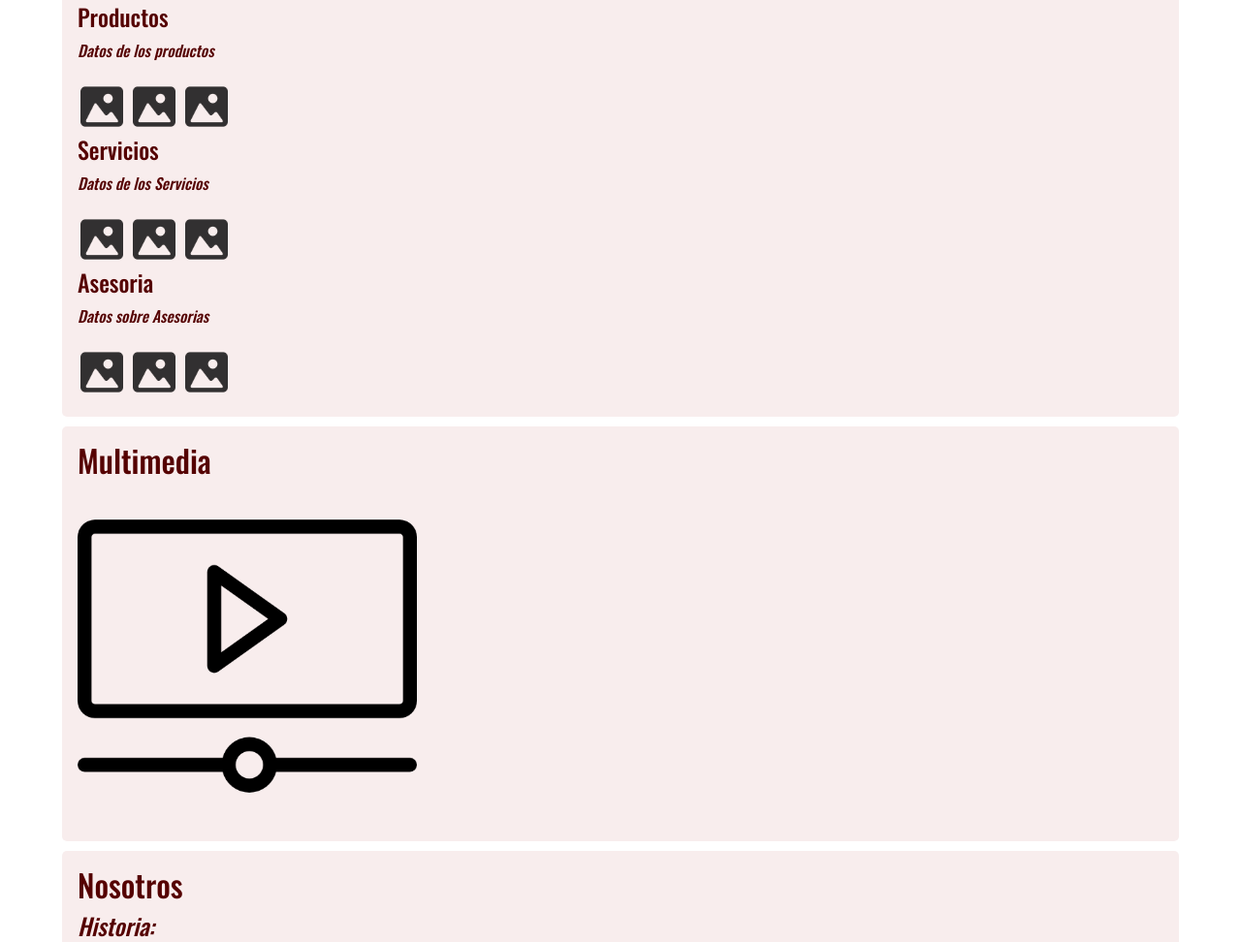
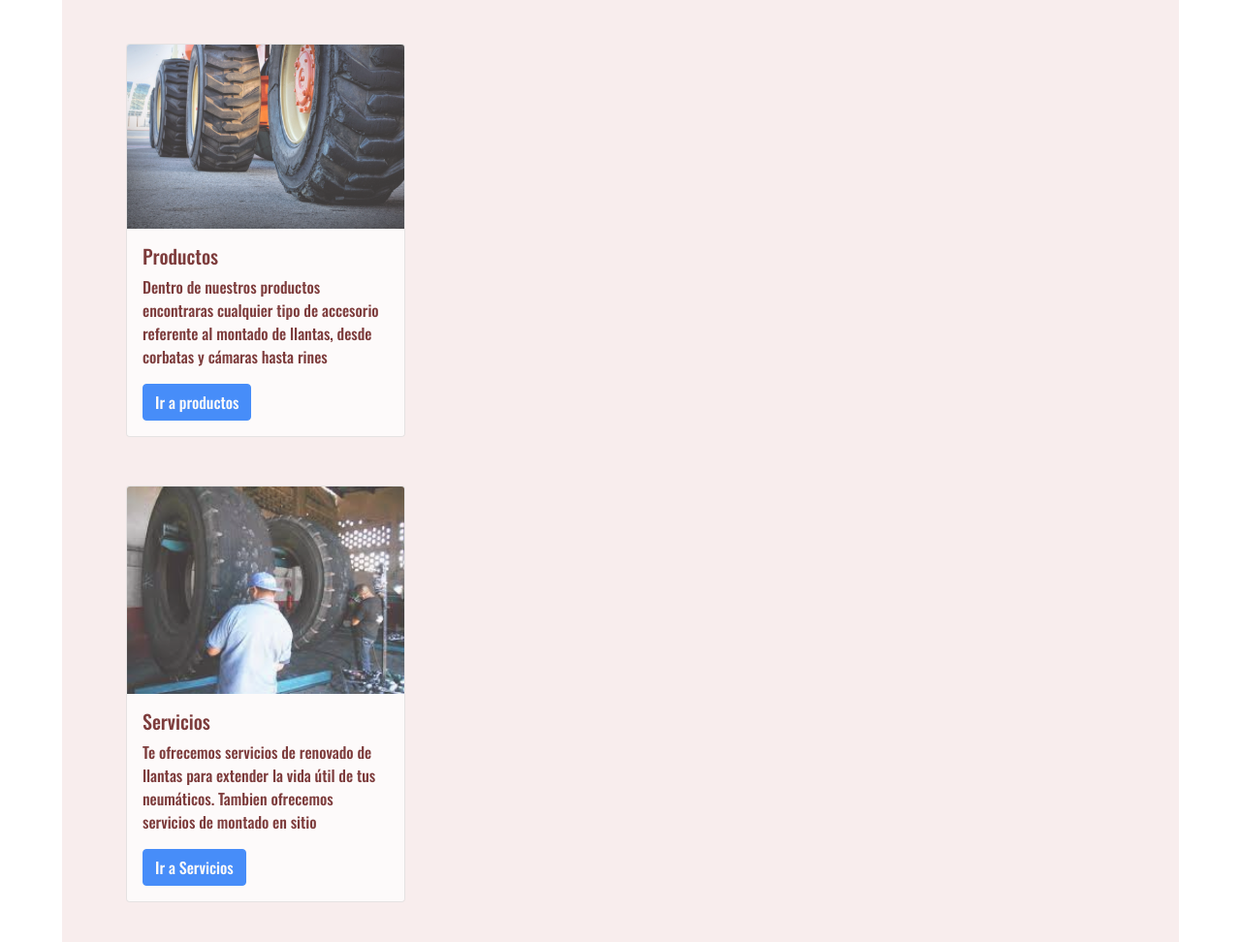
Before and after one commit to Jmiguel2203/idea_Salvador, a website: page index.html in a window 1280 px wide. Shown: the part 805-1777 px from the top of the page at 97% size. Drawn offline with nearby package versions, Linux system fonts and the light colour scheme.

Commit message:
3ra entrega

```diff
--- a/index.html
+++ b/index.html
@@ -19,7 +19,7 @@
     <div class="contenedor">
 
         <header class="logo">
-            <a href="./index.html"></a><img id="arriba" src="./MULTIMEDIA/logo tiresourcing.png" alt="logo" width="200">
+            <a href="./index.html"><img id="arriba" src="./MULTIMEDIA/logo tiresourcing.png" alt="logo" width="200"></a>
         </header>
 
         <nav class="navbar navbar-expand-lg navbar-light" style="background-color: #6b0101;"  >
@@ -95,28 +95,30 @@
                 <div class="prodyserv">
                 <h2 id="productos">Productos y servicios</h2>
             </div>
-            <div class="product">
-                <h4>Productos</h4>
-                <p><em>Datos de los productos</em></p>
-                <img class="imagen6" src="./MULTIMEDIA/imagen.png" alt="imagen" width="50">
-                <img class="imagen7" src="./MULTIMEDIA/imagen.png" alt="imagen" width="50">
-                <img class="imagen8" src="./MULTIMEDIA/imagen.png" alt="imagen" width="50">
-            </div>
-            <div class="servicios">
-                <h4>Servicios</h4>
-                <p><em>Datos de los Servicios</em></p>
-                <img class="imagen9" src="./MULTIMEDIA/imagen.png" alt="imagen" width="50">
-                <img class="imagen10" src="./MULTIMEDIA/imagen.png" alt="imagen" width="50">
-                <img class="imagen11" src="./MULTIMEDIA/imagen.png" alt="imagen" width="50">
-            </div>
-            <div class="asesoria">
-                <h4>Asesoria</h4>
-                <p><em>Datos sobre Asesorias</em></p>
-                <img class="imagen12" src="./MULTIMEDIA/imagen.png" alt="imagen" width="50">
-                <img class="imagen13" src="./MULTIMEDIA/imagen.png" alt="imagen" width="50">
-                <img class="imagen14" src="./MULTIMEDIA/imagen.png" alt="imagen" width="50">
-            </div>
-            </div>
+                <div class="card" style="width: 18rem;">
+                    <img src="./MULTIMEDIA/imagen 6.jpg" class="card-img-top" alt="productos">
+                    <div class="card-body">
+                        <h5 class="card-title">Productos</h5>
+                        <p class="card-text">Dentro de nuestros productos encontraras cualquier tipo de accesorio referente al montado de llantas, desde corbatas y cámaras hasta rines</p>
+                        <a href="./productos.html" class="btn btn-primary">Ir a productos</a>
+                    </div>
+                </div>
+                <div class="card" style="width: 18rem;">
+                    <img src="./MULTIMEDIA/imagenmision.jpg" class="card-img-top" alt="servicios">
+                    <div class="card-body">
+                        <h5 class="card-title">Servicios</h5>
+                        <p class="card-text">Te ofrecemos servicios de renovado de llantas para extender la vida útil de tus neumáticos. Tambien ofrecemos servicios de montado en sitio</p>
+                        <a href="./productos.html" class="btn btn-primary">Ir a Servicios</a>
+                    </div>
+                </div>
+                <div class="card" style="width: 18rem;">
+                    <img src="./MULTIMEDIA/imagen 1.PNG" class="card-img-top" alt="asesoría">
+                    <div class="card-body">
+                        <h5 class="card-title">Asesoría</h5>
+                        <p class="card-text">Con los años de servicio en la industria podemos ofrecerte cualquier tipo de asesoría para mejorar la eficiencia de tus productos mediante las llantas adecuadas</p>
+                        <a href="./productos.html" class="btn btn-primary">Ir a Asesoría</a>
+                    </div>
+                </div>
         </section>
 
         <Section class="multimedia">
@@ -140,9 +142,9 @@
             <h2>Contácto</h2>
             <p>Búscanos en:</p>
             <div class="redes">
-                <a href="http://facebook.com"><img src="./MULTIMEDIA/logo fb.png" alt="logo_fb" width="50px" height="50px"></a>
-                <a href="http://instagram.com"><img src="./MULTIMEDIA/logo insta.png  " alt="logo_insta" width="50px" height="50px"></a>
-                <a href="http://youtube.com"><img src="./MULTIMEDIA/logo youtube.png" alt="logoyoutubeb" width="50px" height="50px"></a>
+                <a class="logo fb" href="http://facebook.com" target="_blanc"><img src="./MULTIMEDIA/logo fb.png" alt="logofb" width="100px" height="100px"></a>
+                <a class="logo insta" href="http://instagram.com" target="_blanc"><img src="./MULTIMEDIA/logo insta.png  " alt="logoinsta" width="100px" height="100px"></a>
+                <a class="logo youtube" href="http://youtube.com" target="_blanc"><img src="./MULTIMEDIA/logo youtube.png" alt="logoyoutube" width="100px" height="100px"></a>
             </div>
             <p>Ó comunicate enviándonos un correo electrónico <a href="contacto.html">aquí</a> </p>
         </Section>
--- a/scss/estilonosotros.scss
+++ b/scss/estilonosotros.scss
@@ -4,6 +4,8 @@
     box-sizing: border-box;
 }
 body {
+    width: 90%;
+    margin: 20px auto;
     background-color: white;
     color: #550101;
     font-family: "Oswald", sans-serif;
--- a/scss/estiloproductos.scss
+++ b/scss/estiloproductos.scss
@@ -22,6 +22,8 @@ $text:white;
     box-sizing: border-box;
 }
 body {
+    width: 90%;
+    margin: 20px auto;
     background-color: white;
     color: #550101;
     font-family: "Oswald", sans-serif;
```
Also changed, not shown: contacto.html (+1 -1 lines), multimedia.html (+1 -1 lines), nosotros.html (+1 -1 lines), productos.html (+1 -1 lines), css/estilonosotros.css, css/estiloproductos.css, estilo.css, scss/estilo.scss (added), 2 other files.
